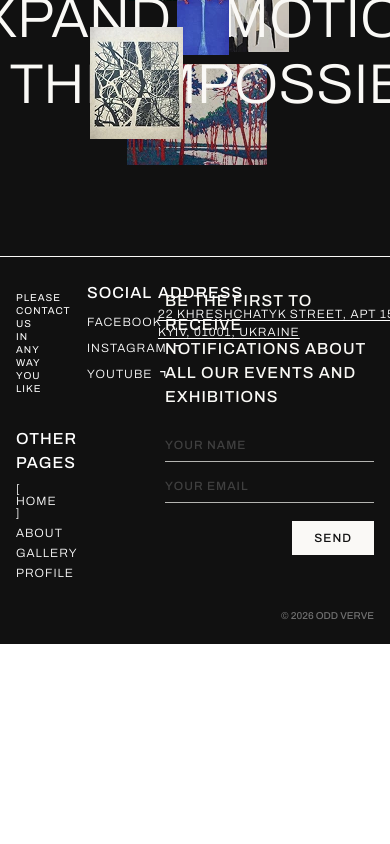
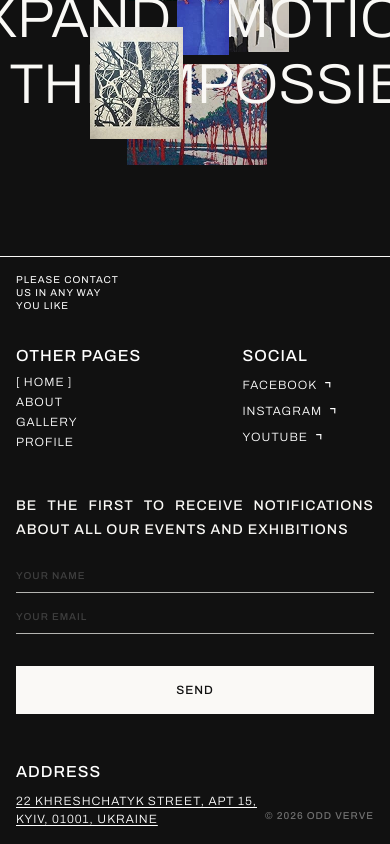
Before and after one commit to odd-verve-team/art-project-frontend, a React (Vite) app: page / in a window 390 px wide. Shown: the part 2926-3770 px from the top of the page. Before the commit the page ends 3570 px from the top, so only its background shows below. Built offline with nearby package versions, Linux system fonts and the light colour scheme; no server answers.

Commit message:
feat(ui): implement mobile-first responsive grid for Footer component

```diff
--- a/src/components/layout/Footer/Footer.tsx
+++ b/src/components/layout/Footer/Footer.tsx
@@ -1,16 +1,69 @@
-import { FooterNavigation } from "./FooterNavigation"
-import { NewsletterForm } from "./NewsletterForm"
+import { FooterNavigation } from './FooterNavigation';
+import { NewsletterForm } from './NewsletterForm';
+import { FOOTER_TEXT_BASE, FOOTER_TITLE } from './footerConstants';
 
 export const Footer = () => {
   return (
-    <div className="bg-primary text-background border-t border-background px-global pb-footer">
-      <div className="flex justify-between">
-        <FooterNavigation />
-        <NewsletterForm />
+    <footer
+      className={`
+        bg-primary text-background border-t border-background px-global pb-footer
+      `}
+    >
+      <div className="max-w-[1440px] mx-auto w-full">
+        <div
+          className={`
+          flex flex-col gap-[46px]
+          lg:grid lg:grid-cols-12 lg:gap-[32px] lg:mt-[24px]
+        `}
+        >
+          <div
+            className={`
+            order-1
+            lg:col-span-5
+          `}
+          >
+            <FooterNavigation />
+          </div>
+
+          <div
+            className={`
+            order-2
+            lg:order-3 lg:col-span-4 lg:mt-0
+          `}
+          >
+            <NewsletterForm />
+          </div>
+
+          <div
+            className={`
+            order-3 flex justify-between items-end
+            lg:order-2 lg:col-span-3 lg:mt-0 lg:block lg:items-stretch
+            ${FOOTER_TEXT_BASE}
+          `}
+          >
+            <div>
+              <h3 className={FOOTER_TITLE}>Address</h3>
+              <p className="mt-[8px] underline underline-offset-2">
+                22 KHRESHCHATYK STREET, APT 15,
+                <br />
+                KYIV, 01001, UKRAINE
+              </p>
+            </div>
+
+            <div className="text-right lg:hidden">
+              <p className="text-muted text-[10px]/[24px] font-[500]">
+                © 2026 ODD VERVE
+              </p>
+            </div>
+          </div>
+        </div>
+
+        <div className="hidden lg:block text-right mt-[60px]">
+          <p className="text-muted text-[10px]/[24px] font-[500]">
+            © 2026 ODD VERVE
+          </p>
+        </div>
       </div>
-      <div className="text-right mt-[25px]">
-        <p className="text-muted text-[10px]/[24px] font-[500]">© 2026 ODD VERVE</p>
-      </div>
-    </div>
+    </footer>
   );
-}
+};
--- a/src/components/layout/Footer/FooterNavigation.tsx
+++ b/src/components/layout/Footer/FooterNavigation.tsx
@@ -1,5 +1,12 @@
-import { NavLink } from "react-router-dom";
-import ArrowIcon from "@/assets/social-arrow-icon.svg";
+import { NavLink } from 'react-router-dom';
+
+import {
+  FOOTER_TEXT_BASE,
+  FOOTER_TITLE,
+  FOOTER_HOVER,
+} from './footerConstants';
+
+import ArrowIcon from '@/assets/social-arrow-icon.svg';
 
 const SOCIAL_ITEMS = [
   { label: 'facebook', url: '1' },
@@ -14,58 +21,42 @@ const NAV_ITEMS = [
   { label: 'profile', path: '/profile' },
 ];
 
+const LINK_CLASS = `block leading-none w-fit ${FOOTER_HOVER}`;
+const SOCIAL_LINK_CLASS = `flex items-center gap-[8px] w-fit ${FOOTER_HOVER}`;
+
 export const FooterNavigation = () => {
-  const hoverClasses = 'transition-all duration-500 ease-out hover:opacity-70';
-
   return (
     <div
-      className="
-      mt-[24px] grid grid-cols-3 gap-x-[64px] gap-y-[32px]
-      text-[12px] font-[300] tracking-[1px] text-white uppercase
-    "
+      className={`
+        grid grid-cols-2 gap-x-[95px] gap-y-[32px]
+        lg:gap-x-[64px]
+        ${FOOTER_TEXT_BASE}
+      `}
     >
-      <div>
-        <p className="max-w-[105px] mt-[10px] text-[10px]/[13px] font-[400]">
+      <div
+        className={`
+          col-span-2
+          lg:col-span-1
+        `}
+      >
+        <p className="max-w-[105px] mt-[16px] lg:mt-[10px] text-[10px]/[13px] font-[400]">
           please contact us in any way you like
         </p>
       </div>
 
-      <div>
-        <h3 className="text-[16px]/[24px] font-[500]">Social</h3>
-        <ul className="mt-[8px] flex flex-col gap-[8px]">
-          {SOCIAL_ITEMS.map((item) => (
-            <li key={item.url}>
-              <a
-                href={item.url}
-                className={`flex items-center gap-[8px] w-fit ${hoverClasses}`}
-                target="_blank"
-                rel="noopener noreferrer"
-              >
-                {item.label}
-                <img src={ArrowIcon} alt="arrow" />
-              </a>
-            </li>
-          ))}
-        </ul>
-      </div>
-
-      <div className="max-w-[135px]">
-        <h3 className="text-[16px]/[24px] font-[500]">Address</h3>
-        <p className="w-max underline underline-offset-2">
-          22 KHRESHCHATYK STREET, APT 15,
-          <br />
-          KYIV, 01001, UKRAINE
-        </p>
-      </div>
-
-      <div className="col-start-1 row-start-2">
-        <h3 className="text-[16px]/[24px] font-[500]">Other Pages</h3>
+      <div
+        className={`
+          col-span-1
+          lg:col-start-1 lg:row-start-2
+        `}
+      >
+        <h3 className={FOOTER_TITLE}>Other Pages</h3>
         <ul className="mt-[8px] flex flex-col gap-[8px]">
           {NAV_ITEMS.map((item) => (
             <li key={item.path}>
               <NavLink
                 to={item.path}
-                className={`block leading-none w-fit ${hoverClasses}`}
+                className={LINK_CLASS}
                 onClick={() => window.scrollTo(0, 0)}
               >
                 {({ isActive }) =>
@@ -78,6 +69,30 @@ export const FooterNavigation = () => {
           ))}
         </ul>
       </div>
+
+      <div
+        className={`
+          col-span-1
+          lg:col-start-2 lg:row-start-1 lg:row-span-2
+        `}
+      >
+        <h3 className={FOOTER_TITLE}>Social</h3>
+        <ul className="mt-[8px] flex flex-col gap-[8px]">
+          {SOCIAL_ITEMS.map((item) => (
+            <li key={item.url}>
+              <a
+                href={item.url}
+                className={SOCIAL_LINK_CLASS}
+                target="_blank"
+                rel="noopener noreferrer"
+              >
+                {item.label}
+                <img src={ArrowIcon} alt="arrow" />
+              </a>
+            </li>
+          ))}
+        </ul>
+      </div>
     </div>
   );
-}
+};
--- a/src/components/layout/Footer/NewsletterForm.tsx
+++ b/src/components/layout/Footer/NewsletterForm.tsx
@@ -1,10 +1,19 @@
-import { useState } from "react";
+import { useState } from 'react';
+
+import { FOOTER_HOVER } from './footerConstants';
+
+const INPUT_CLASS = `
+  w-full pb-[4px]
+  text-muted uppercase outline-none
+  bg-transparent border-b border-background/70
+  focus:border-background transition-colors
+`;
 
 export const NewsletterForm = () => {
   const [name, setName] = useState('');
   const [email, setEmail] = useState('');
 
-  const handleSubmit = (e: React.SubmitEvent<HTMLFormElement>) => {
+  const handleSubmit = (e: React.FormEvent<HTMLFormElement>) => {
     e.preventDefault();
     setName('');
     setEmail('');
@@ -15,11 +24,13 @@ export const NewsletterForm = () => {
     <form
       onSubmit={handleSubmit}
       className={`
-        flex flex-col gap-[18px] max-w-[570px] mt-[32px]
-        text-[12px]/[24px] font-[500] tracking-[1px]
+        flex flex-col gap-[16px] w-full
+        lg:max-w-[570px]
+        text-[10px]/[24px] font-[500] tracking-[1px]
+        lg:text-[12px]
       `}
     >
-      <h3 className="text-[16px] text-background uppercase">
+      <h3 className="text-[14px] text-background uppercase text-justify lg:text-left">
         BE THE FIRST TO RECEIVE NOTIFICATIONS ABOUT ALL OUR EVENTS AND
         EXHIBITIONS
       </h3>
@@ -29,12 +40,7 @@ export const NewsletterForm = () => {
           type="text"
           value={name}
           placeholder="your name"
-          className={`
-            w-full pb-[4px]
-            text-muted uppercase outline-none
-            bg-transparent border-b border-background/70
-            focus:border-background transition-colors
-            `}
+          className={INPUT_CLASS}
           onChange={(e) => setName(e.target.value)}
           required
         />
@@ -42,12 +48,7 @@ export const NewsletterForm = () => {
           type="email"
           value={email}
           placeholder="your email"
-          className={`
-            w-full pb-[4px]
-            text-muted uppercase outline-none
-            bg-transparent border-b border-background/70
-            focus:border-background transition-colors
-          `}
+          className={INPUT_CLASS}
           onChange={(e) => setEmail(e.target.value)}
           required
         />
@@ -55,9 +56,10 @@ export const NewsletterForm = () => {
 
       <button
         className={`
-          self-end px-[22px] py-[5px]
-          text-primary bg-background font-[500] uppercase
-          hover:opacity-70 transition-opacity duration-500 ease-in-out
+          w-full py-[12px] mt-[16px]
+          lg:w-auto lg:self-end lg:px-[22px] lg:py-[5px] lg:mt-0
+          text-[12px] text-primary bg-background uppercase
+          ${FOOTER_HOVER}
         `}
       >
         send
```
